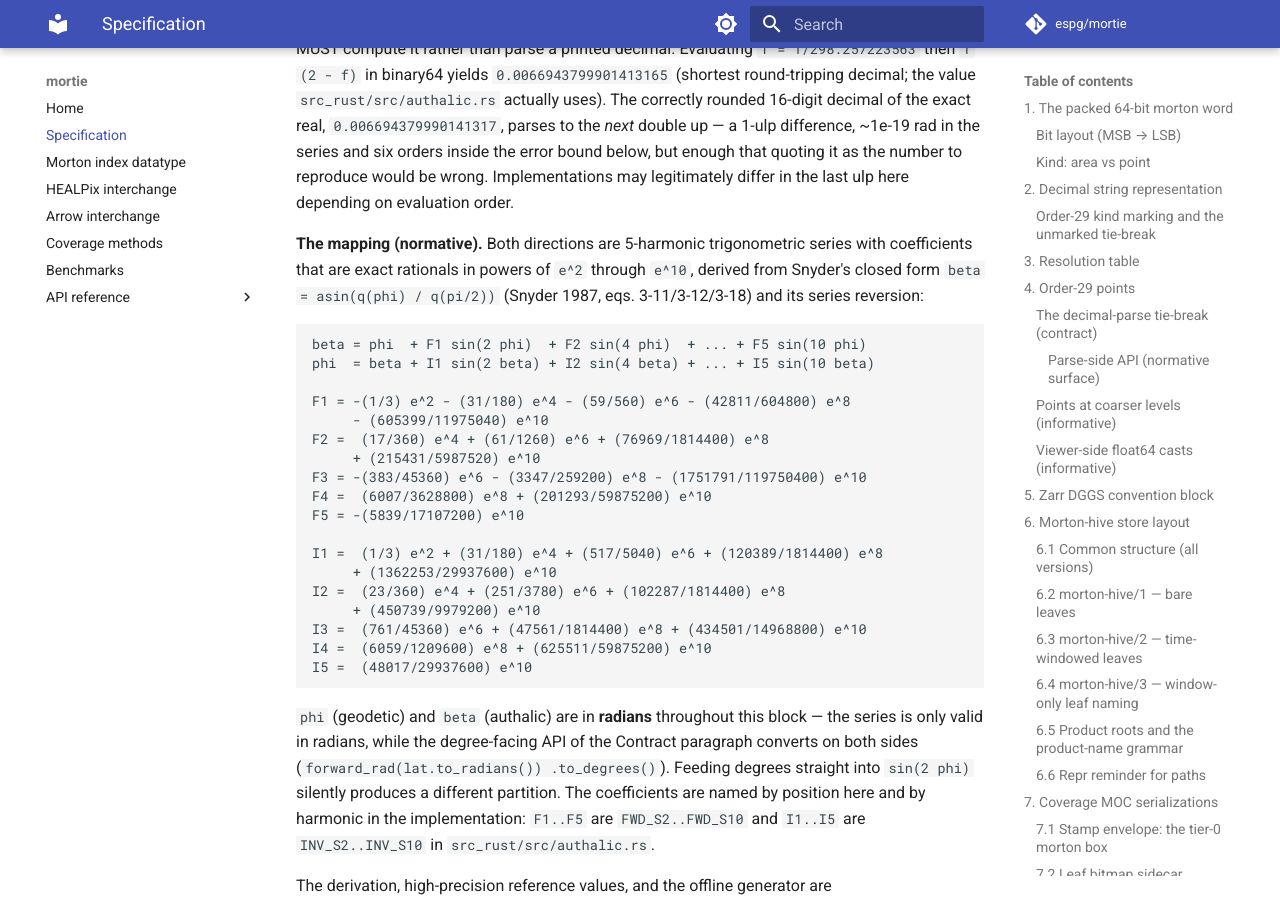
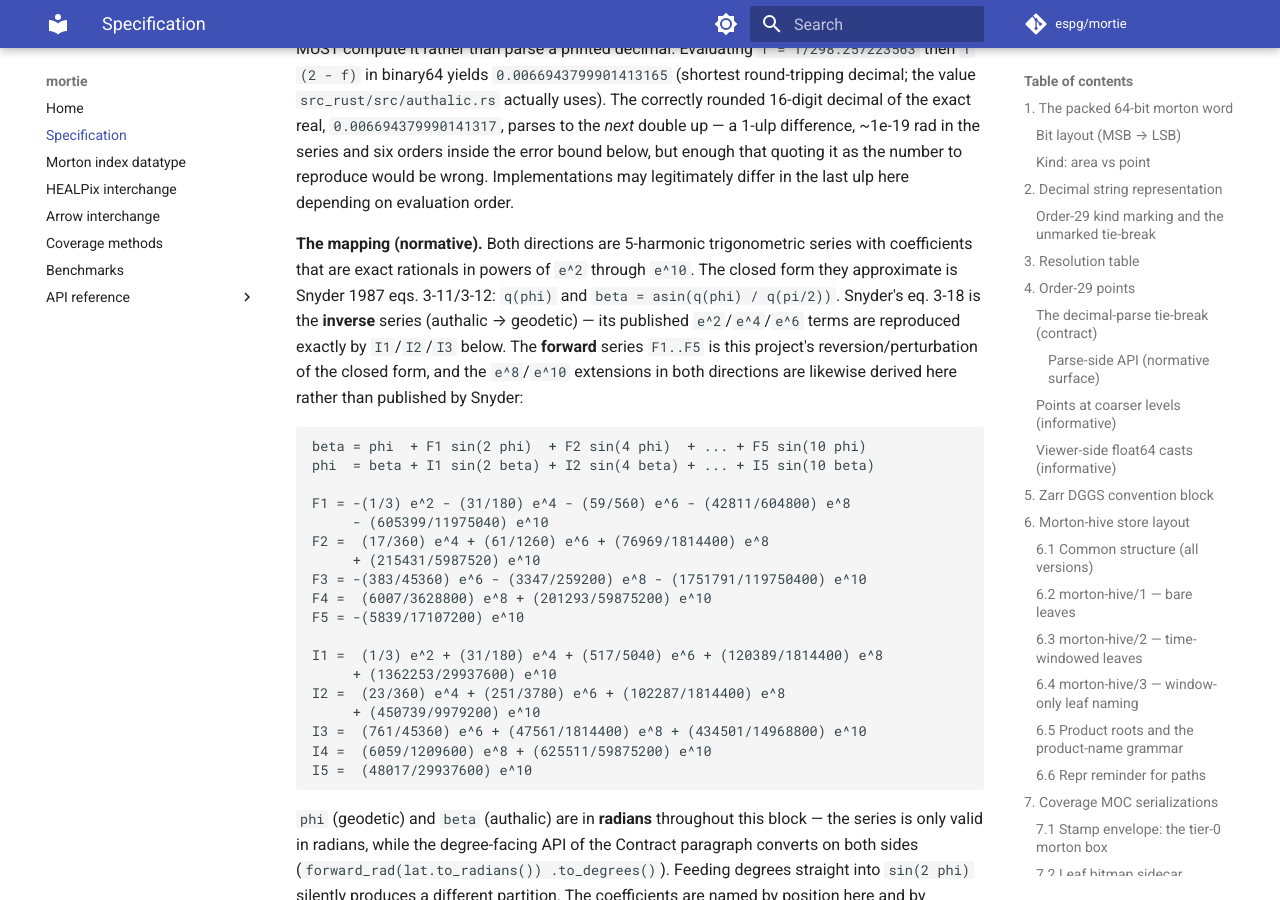
Before and after one commit to espg/mortie, an MkDocs documentation site: the page built from docs/specification.md, in a window 1280 px wide and 900 px high, scrolled down 14628 px. Built offline with MkDocs 1.6.1 and Material for MkDocs 9.7.7, drawn with Linux system fonts in a browser that asks for light colours; comment, search, counter and statistics services are not loaded; the version menu is left out.

Commit message:
fold review: cite Snyder eq. 3-18 as the inverse series (issue #186)

````diff
--- a/docs/specification.md
+++ b/docs/specification.md
@@ -645,8 +645,13 @@ last ulp here depending on evaluation order.
 
 **The mapping (normative).** Both directions are 5-harmonic trigonometric
 series with coefficients that are exact rationals in powers of `e^2` through
-`e^10`, derived from Snyder's closed form `beta = asin(q(phi) / q(pi/2))`
-(Snyder 1987, eqs. 3-11/3-12/3-18) and its series reversion:
+`e^10`. The closed form they approximate is Snyder 1987 eqs. 3-11/3-12:
+`q(phi)` and `beta = asin(q(phi) / q(pi/2))`. Snyder's eq. 3-18 is the
+**inverse** series (authalic → geodetic) — its published `e^2`/`e^4`/`e^6`
+terms are reproduced exactly by `I1`/`I2`/`I3` below. The **forward** series
+`F1..F5` is this project's reversion/perturbation of the closed form, and
+the `e^8`/`e^10` extensions in both directions are likewise derived here
+rather than published by Snyder:
 
 ```text
 beta = phi  + F1 sin(2 phi)  + F2 sin(4 phi)  + ... + F5 sin(10 phi)
````
